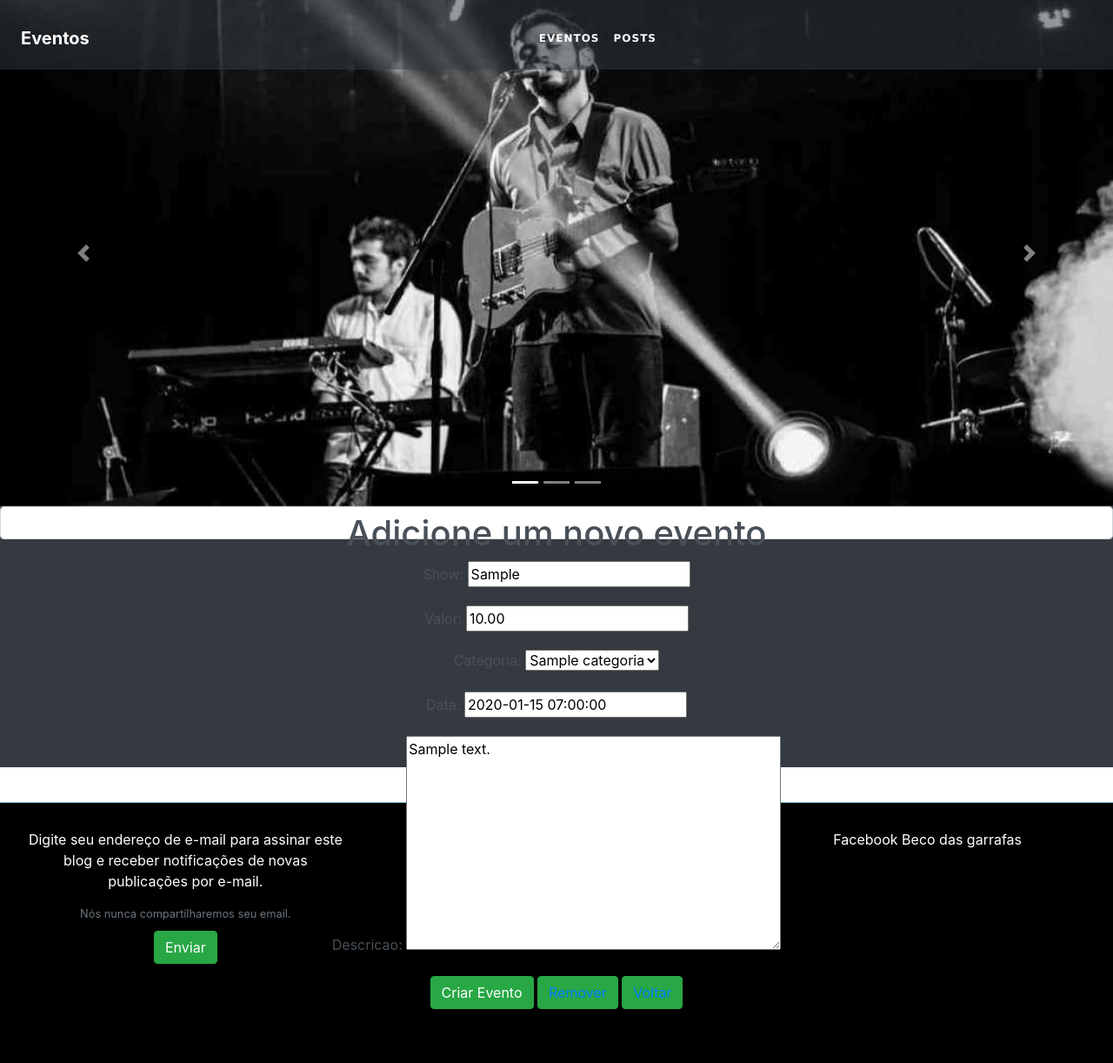
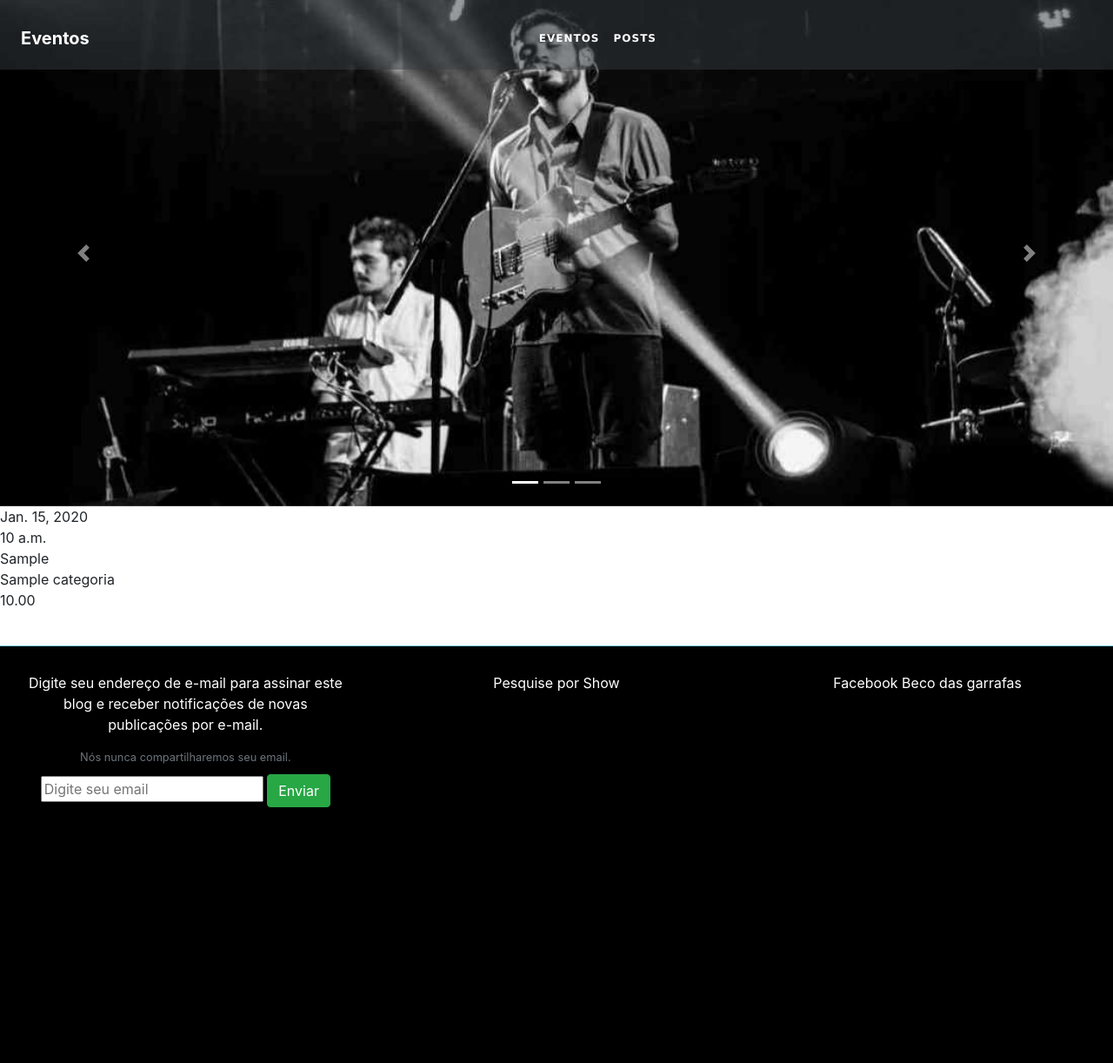
Before and after one commit to sbrj/site_eventos, a Django app: page /update/1/ in a window 1280 px wide. Shown: the whole page at 87% size. After the commit the page ends 928 px from the top, so only its background shows below. Run offline with Django 3.2, Linux system fonts and the light colour scheme; tables that the repository leaves empty hold one stand-in row (values such as "Sample post"); some libraries are stand-ins or nearby versions.

Commit message:
Resolvendo redirect error do email

```diff
--- a/contas/templates/base.html
+++ b/contas/templates/base.html
@@ -1,11 +1,11 @@
 {% load static %}
 <!DOCTYPE html>
-<html lang="en">
+<html lang="pt-br">
 <head>
     <meta charset="UTF-8">
     <meta name="viewport" content="width=device-width, initial-scale=1.0">
     <meta http-equiv="X-UA-Compatible" content="ie=edge">
-    <title>{% block title %}{% endblock %}</title>
+    <title>{% block title %}{{ title }}{% endblock %}</title>
     <link href="https://stackpath.bootstrapcdn.com/bootstrap/4.3.1/css/bootstrap.min.css" rel="stylesheet" integrity="sha384-ggOyR0iXCbMQv3Xipma34MD+dH/1fQ784/j6cY/iJTQUOhcWr7x9JvoRxT2MZw1T" crossorigin="anonymous">
     <link rel="stylesheet" href="{% static 'css/style.css' %}">
 
--- a/contas/templates/contas/form.html
+++ b/contas/templates/contas/form.html
@@ -9,18 +9,28 @@
 {% endblock %}
 
 {% block content %}
+{% if user.is_authenticated %}
     <div class="container-fluid bg-dark fundao">
         <div class="form-control">
             <h1>Adicione um novo evento</h1>
             <form method="POST">
                 {% csrf_token %}
                 {{ form.as_p }}
+                {% if evento %}
+                    <input type="submit" class="btn btn-success" value="Atualizar Evento">
+                    <button class="btn btn-success"><a href="{% url 'deletar' evento.id  %}">Remover</a></button>
+                {% else %}
                     <input type="submit" class="btn btn-success" value="Criar Evento">
-            {% if evento %}
-            <button class="btn btn-success"><a href="{% url 'deletar' evento.id  %}">Remover</a></button>
                 {% endif %}
                     <button class="btn btn-success"><a href="{% url 'todos_eventos' %}">Voltar</a></button>
             </form>
         </div>
     </div>
+{% else %}
+    <div>{{evento.data.date}}</div>
+    <div>{{evento.data.time}}</div>
+    <div>{{evento.show}}</div>
+    <div>{{evento.categoria}}</div>
+    <div>{{evento.valor}}</div>
+{% endif %}
 {% endblock %}
--- a/contas/templates/contas/listagem.html
+++ b/contas/templates/contas/listagem.html
@@ -4,7 +4,7 @@
     {% if evento %}
         Show {{evento.show}}
     {% else %}
-        Novo evento
+        Todos Eventos
     {% endif %}
 {% endblock %}
 
--- a/contas/templates/contas/postagens.html
+++ b/contas/templates/contas/postagens.html
@@ -1,4 +1,5 @@
 {% extends 'base.html' %}
+{% load static %}
 {% block content %}
 <div class="bg-dark fundao container-fluid base_titulo" style="margin-top: 60px; height: 500px; display: inline-block; color: antiquewhite;">
     {% for post in posts %}
--- a/contas/views.py
+++ b/contas/views.py
@@ -1,5 +1,4 @@
 from django.shortcuts import render, redirect
-from django.contrib.auth.decorators import login_required
 from django.utils import timezone
 from .models import Evento, Email, Post
 from .forms import EventoForm, EmailForm
@@ -8,24 +7,22 @@ import datetime
 def novo_evento(request):
     data = {}
     form = EventoForm(request.POST or None)
-
     if form.is_valid():
         form.save()
         return redirect('todos_eventos')
     data['form'] = form
-
     return render(request, 'contas/form.html', data)
 
 def update(request, id):
     data = {}
     evento = Evento.objects.get(pk=id)
     form = EventoForm(request.POST or None, instance=evento)
-
     if form.is_valid():
         form.save()
-        return redirect('todos_eventos')
+        return redirect('/todos_eventos')
     data['form'] = form
     data['evento'] = evento
+    data['email_html'] = email_f(request.POST)
     return render(request, 'contas/form.html', data)
 
 def delete(request, id):
@@ -35,14 +32,18 @@ def delete(request, id):
 
 def listagem(request):
     data = {}
-    email_form = EmailForm(request.POST or None)
     data['eventos'] = Evento.objects.all()
-    if email_form.is_valid():
-        email_form.save()
-        return redirect('todos_eventos')
-    data['email_html'] = email_form
+    data['email_html'] = email_f(request.POST)
     return render(request, 'contas/listagem.html', data)
 
 def postagens(request):
-    posts = Post.objects.filter(data_publicacao__lte=timezone.now()).order_by('data_publicacao')
-    return render(request, 'contas/postagens.html', {'posts': posts})
+    data ={}
+    data['posts'] = Post.objects.filter(data_publicacao__lte=timezone.now()).order_by('data_publicacao')
+    data['email_html'] = email_f(request.POST)
+    return render(request, 'contas/postagens.html', data)
+
+def email_f(request):
+    email_form = EmailForm(request or None)
+    if email_form.is_valid():
+        email_form.save()
+    return email_form
--- a/controle_gastos/urls.py
+++ b/controle_gastos/urls.py
@@ -20,7 +20,6 @@ from contas.views import *
 urlpatterns = [
     path('admin/', admin.site.urls),
     path('', listagem, name='todos_eventos'),
-    path('', include('django.contrib.auth.urls')),
     path('novo/', novo_evento, name='novo_even'),
     path('update/<int:id>/', update, name='atualizar'),
     path('delete/<int:id>/', delete, name='deletar'),
```
Also changed, not shown: 1 other file. Lines whose indentation alone changed are shown as unchanged.
